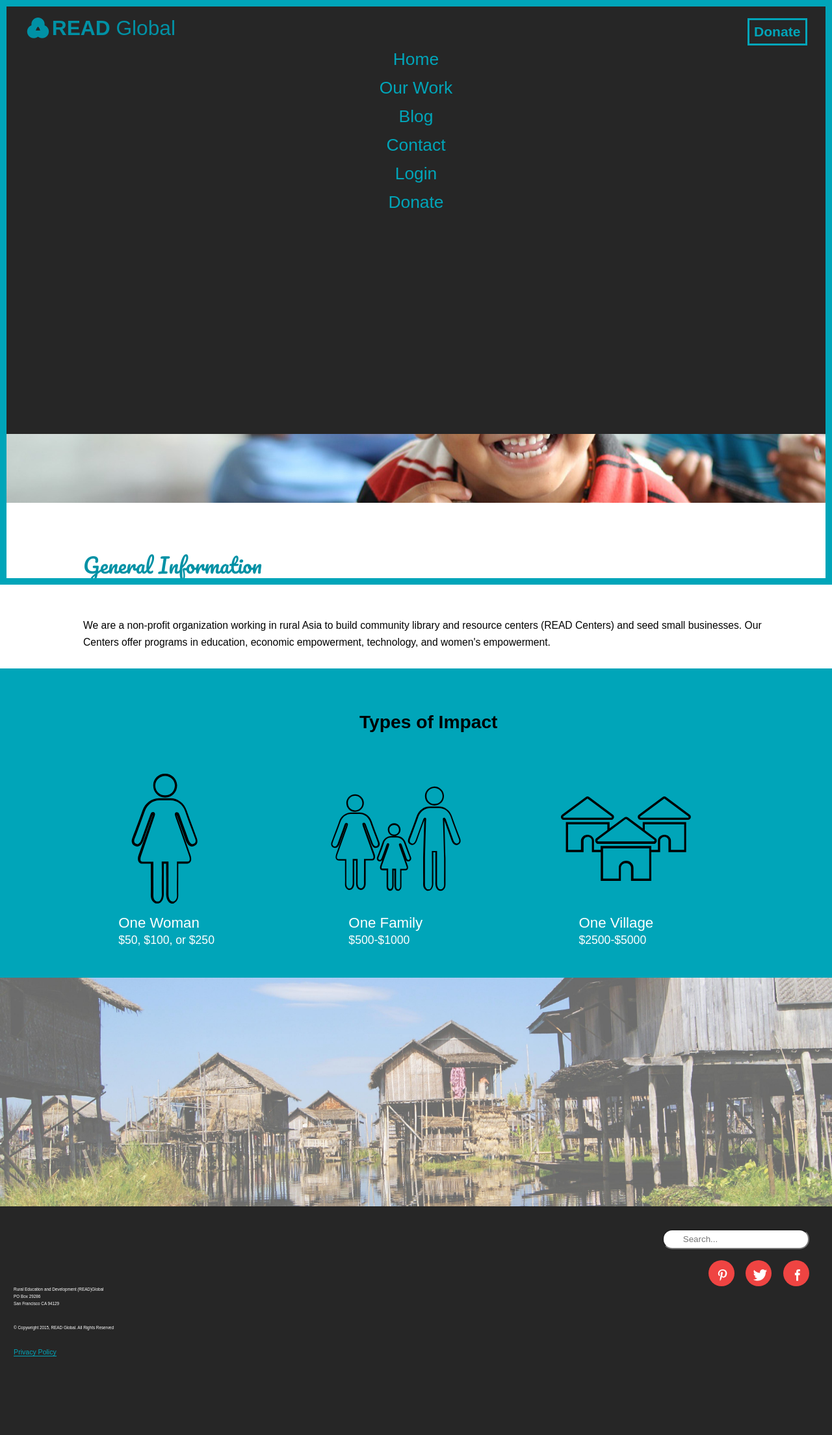
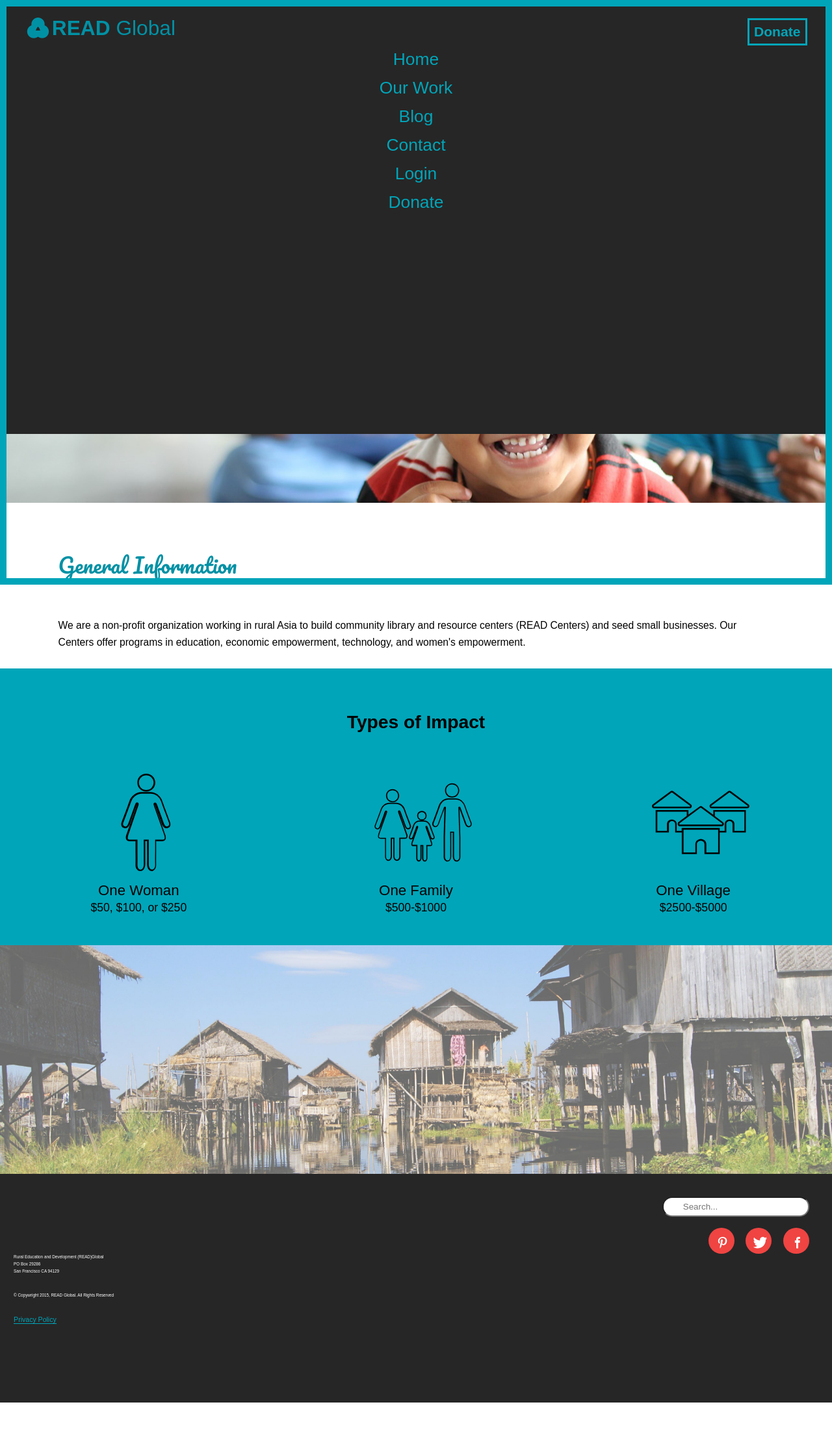
Before and after one commit to trac0040/non-for-profit, a Jekyll site: the page built from donate.html, in a window 1280 px wide. Shown: the whole page at 65% size. Built offline with Jekyll 4.4.1, drawn with Linux system fonts in a browser that asks for light colours; nearby versions of some CDN libraries; Markdown is read by kramdown in place of the engine named in the settings; after the commit the page ends 2159 px from its top, so only the background shows below that.

Commit message:
feat(scss): adjust margins for icons on large screen
adjust margin left % to icons on donate page for large screens.

```diff
--- a/css/style.css
+++ b/css/style.css
@@ -2939,7 +2939,7 @@
 
 /* line 771, /Users/shelleybabij/Documents/Web/semester 5/non-for-profit/scss/components/main */
 .wrapper-contact {
-  margin-left: 25%;
+  margin-left: 7%;
   margin-right: 7%; }
 
 /*
@@ -2979,11 +2979,13 @@
 
 /* line 812, /Users/shelleybabij/Documents/Web/semester 5/non-for-profit/scss/components/main */
 .donate-icon {
-  width: 200px;
-  height: 200px;
-  margin-bottom: 0.75em; }
-
-/* line 818, /Users/shelleybabij/Documents/Web/semester 5/non-for-profit/scss/components/main */
+  width: 150px;
+  height: 150px;
+  margin-bottom: 0.75em;
+  margin-left: 28%;
+  margin-right: 7%; }
+
+/* line 820, /Users/shelleybabij/Documents/Web/semester 5/non-for-profit/scss/components/main */
 .donate-banner {
   padding: 1em;
   padding-bottom: 5em;
@@ -2992,28 +2994,26 @@
   margin-bottom: 1em;
   display: block; }
 
-/* line 832, /Users/shelleybabij/Documents/Web/semester 5/non-for-profit/scss/components/main */
+/* line 834, /Users/shelleybabij/Documents/Web/semester 5/non-for-profit/scss/components/main */
 .teal-background {
   background-color: #00A5B9;
   width: 100%; }
 
-/* line 837, /Users/shelleybabij/Documents/Web/semester 5/non-for-profit/scss/components/main */
+/* line 839, /Users/shelleybabij/Documents/Web/semester 5/non-for-profit/scss/components/main */
 .donate-page-titles {
   font-family: 'Open-sans', sans-serif;
   font-weight: 400;
   margin-bottom: 0.5em;
   line-height: 1.2em;
-  margin-left: 1.25em;
-  color: #fff; }
+  text-align: center; }
 
 /* line 846, /Users/shelleybabij/Documents/Web/semester 5/non-for-profit/scss/components/main */
 .donate-page-subtitles {
   font-family: 'Open-sans', sans-serif;
   font-weight: 300;
-  line-height: 0.5em;
-  color: #fff; }
-
-/* line 852, /Users/shelleybabij/Documents/Web/semester 5/non-for-profit/scss/components/main */
+  line-height: 0.5em; }
+
+/* line 851, /Users/shelleybabij/Documents/Web/semester 5/non-for-profit/scss/components/main */
 .donate-img {
   padding: 1em;
   padding-bottom: 5em;
@@ -3023,8 +3023,7 @@
   display: block; }
 
 @media only screen and (min-width: 40em) {
-  /* line 870, /Users/shelleybabij/Documents/Web/semester 5/non-for-profit/scss/components/main */
-  .wrapper-contact {
-    margin-left: 10%;
-    margin-right: 7%; }
+  /* line 868, /Users/shelleybabij/Documents/Web/semester 5/non-for-profit/scss/components/main */
+  .donate-icon {
+    margin-left: 33%; }
  }
--- a/donate.html
+++ b/donate.html
@@ -17,14 +17,14 @@
 
 		<div class="teal-background">
 
-			<div class="wrapper-contact">
+
 				<h2 class="why"> Types of Impact</h2>
 
 					<div class="grid">
 
 				<div class="island unit unit-xs-1 unit-s-1 unit-m-1-2 unit-l-1-3">
 					<figure>
-					  <img class="donate-icon" src="{{site.baseurl}}/images/woman-icon.svg" alt="woman icon">
+					  <img class="donate-icon wrapper-contact" src="{{site.baseurl}}/images/woman-icon.svg" alt="woman icon">
 						  <figcaption class="donate-page-titles giga"><b>One Woman</b>
 						  <div class="donate-page-subtitles kilo">
 							  <br>$50, $100, or $250
@@ -35,7 +35,7 @@
 
 				<div class="island unit unit-xs-1 unit-s-1 unit-m-1-2 unit-l-1-3">
 				 	<figure>
-					  <img class="donate-icon" src="{{site.baseurl}}/images/family-icon.svg" alt="family icon">
+					  <img class="donate-icon wrapper-contact" src="{{site.baseurl}}/images/family-icon.svg" alt="family icon">
 						  <figcaption class="donate-page-titles giga"><b>One Family</b>
 							 <div class="donate-page-subtitles kilo">
 							  <br> $500-$1000
@@ -46,7 +46,7 @@
 
 				<div class="island unit unit-xs-1 unit-s-1 unit-m-1-2 unit-l-1-3">
 					<figure>
-					  <img class="donate-icon" src="{{site.baseurl}}/images/village-icon.svg" alt="village icon">
+					  <img class="donate-icon wrapper-contact" src="{{site.baseurl}}/images/village-icon.svg" alt="village icon">
 						  <figcaption class="donate-page-titles giga"><b>One Village</b>
 						  <div class="donate-page-subtitles kilo">
 							  <br>$2500-$5000
@@ -57,7 +57,6 @@
 
 			</div><!-- closes grid -->
 
-			</div> <!-- closes wrapper-contact-->
 		</div> <!--closes teal-background -->
 
 		<div class="donate-img"></div>
```
Also changed, not shown: scss/components/_main.scss (+10 -12 lines).
